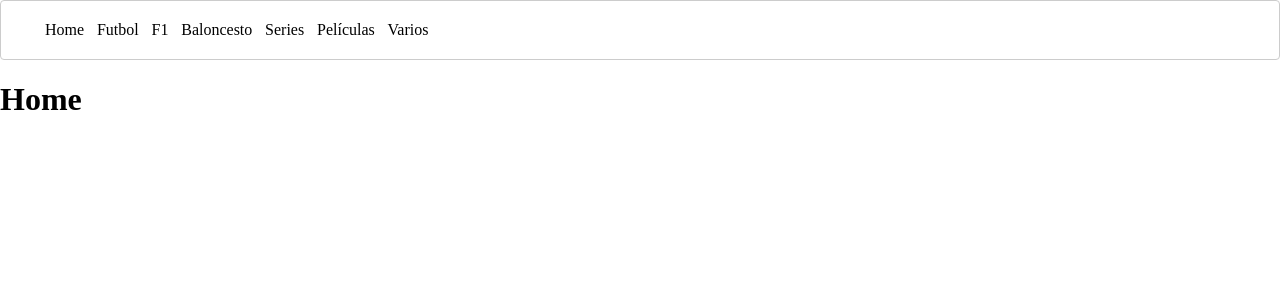
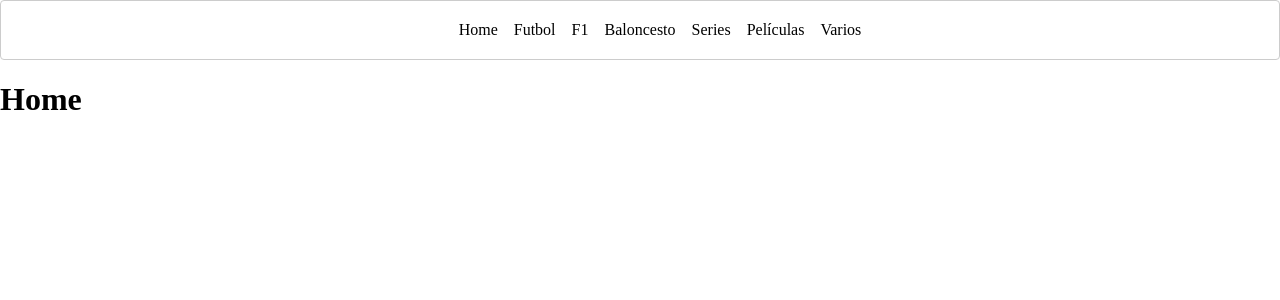
Before and after one commit to SergioDiazDev/Taberna_de_Mou, a Next.js app: page / in a window 1280 px wide. Shown: the top 300 px of the page. Built offline with nearby package versions, Linux system fonts and the light colour scheme.

Commit message:
Cambios en el css

```diff
--- a/src/components/Navigation.module.css
+++ b/src/components/Navigation.module.css
@@ -2,14 +2,14 @@
     border: 1px solid #ccc;
     padding: 4px;
     border-radius: 4px;
-    align-items: center;
-    align-content: center;
+    display: flex;
+    justify-content: center;
 }
 
 .navigation {
     display: flex;
     list-style: none;
-    gap: 1vw;
+    gap: 1rem;
 }
 
 .navigation a:hover {
```
